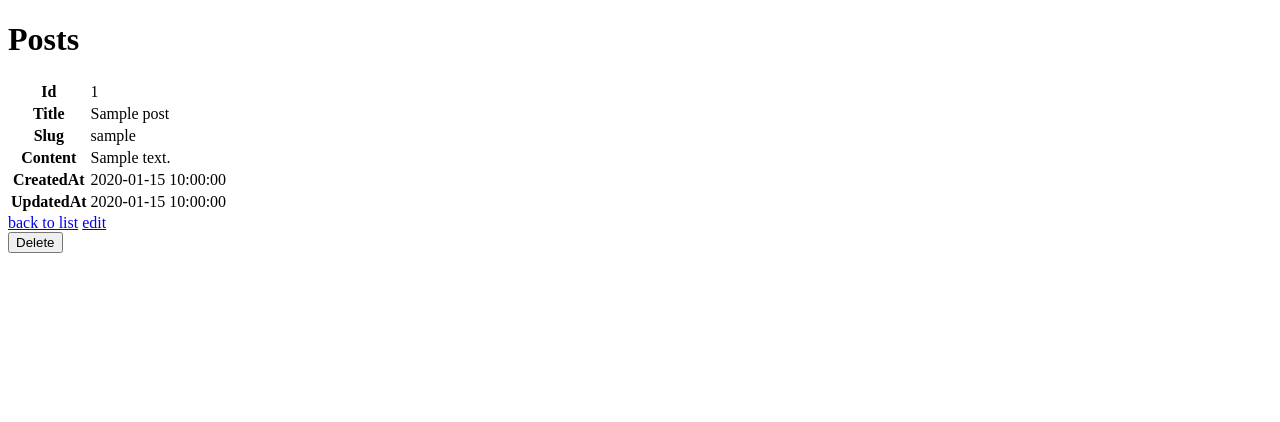
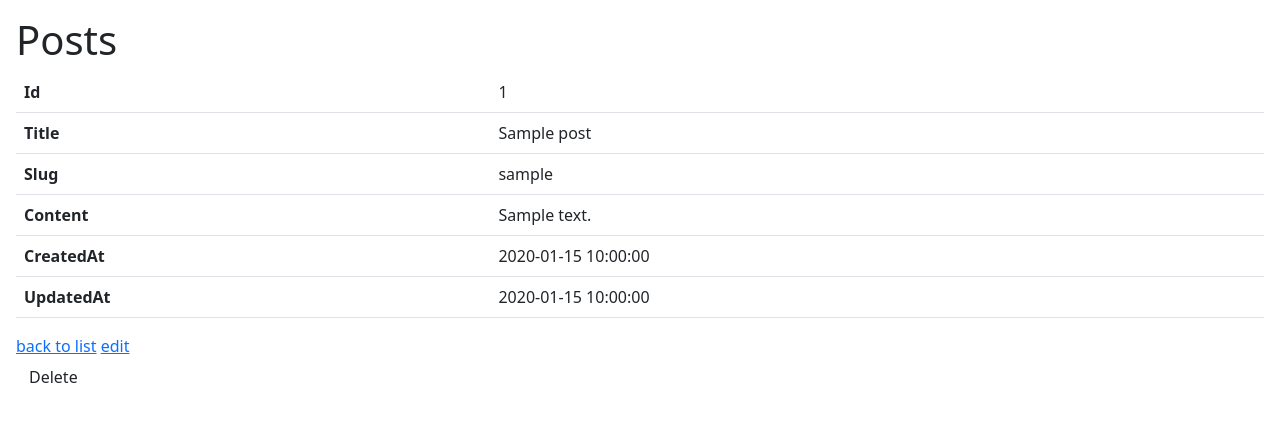
Before and after one commit to LaurentArbellot/BLOGFORMATION, a Symfony app: template templates/posts/show.html.twig in a window 1280 px wide. Shown: the top 422 px of the page. Run offline with Twig, Linux system fonts and the light colour scheme; the template is opened without the code that fills it: most values are stand-ins (such as "Sample title", 1, 10 or a date in 2020); some libraries are stand-ins or nearby versions.

Commit message:
Template first css

```diff
--- a/src/Controller/PostsController.php
+++ b/src/Controller/PostsController.php
@@ -60,7 +60,7 @@ class PostsController extends AbstractController
             return $this->redirectToRoute('app_posts_index', [], Response::HTTP_SEE_OTHER);
         }
 
-        return $this->renderForm('posts/edit.html.twig', [
+        return $this->render('posts/edit.html.twig', [
             'post' => $post,
             'form' => $form,
         ]);
--- a/templates/base.html.twig
+++ b/templates/base.html.twig
@@ -2,15 +2,19 @@
 <html>
     <head>
         <meta charset="UTF-8">
+        <meta name="viewport" content="width=device-width, initial-scale=1.0">
         <title>{% block title %}BLOG{% endblock %}</title>
 
+
         {% block stylesheets %}
+        <link href="{{ asset('assets/css/bootstrap.min.css') }}" rel="stylesheet" >
         {% endblock %}
 
         {% block javascripts %}
+        <script defer src="{{ asset('assets/js/bootstrap.bundle.min.js') }}" ></script>
         {% endblock %}
     </head>
-    <body>
+    <body class="container-fluid p-3">
         {% block body %}{% endblock %}
     </body>
 </html>
--- a/templates/posts/index.html.twig
+++ b/templates/posts/index.html.twig
@@ -4,6 +4,8 @@
 
 {% block body %}
     <h1>Posts index</h1>
+
+
 
     <table class="table">
         <thead>
```
Also changed, not shown: 1 other file.
